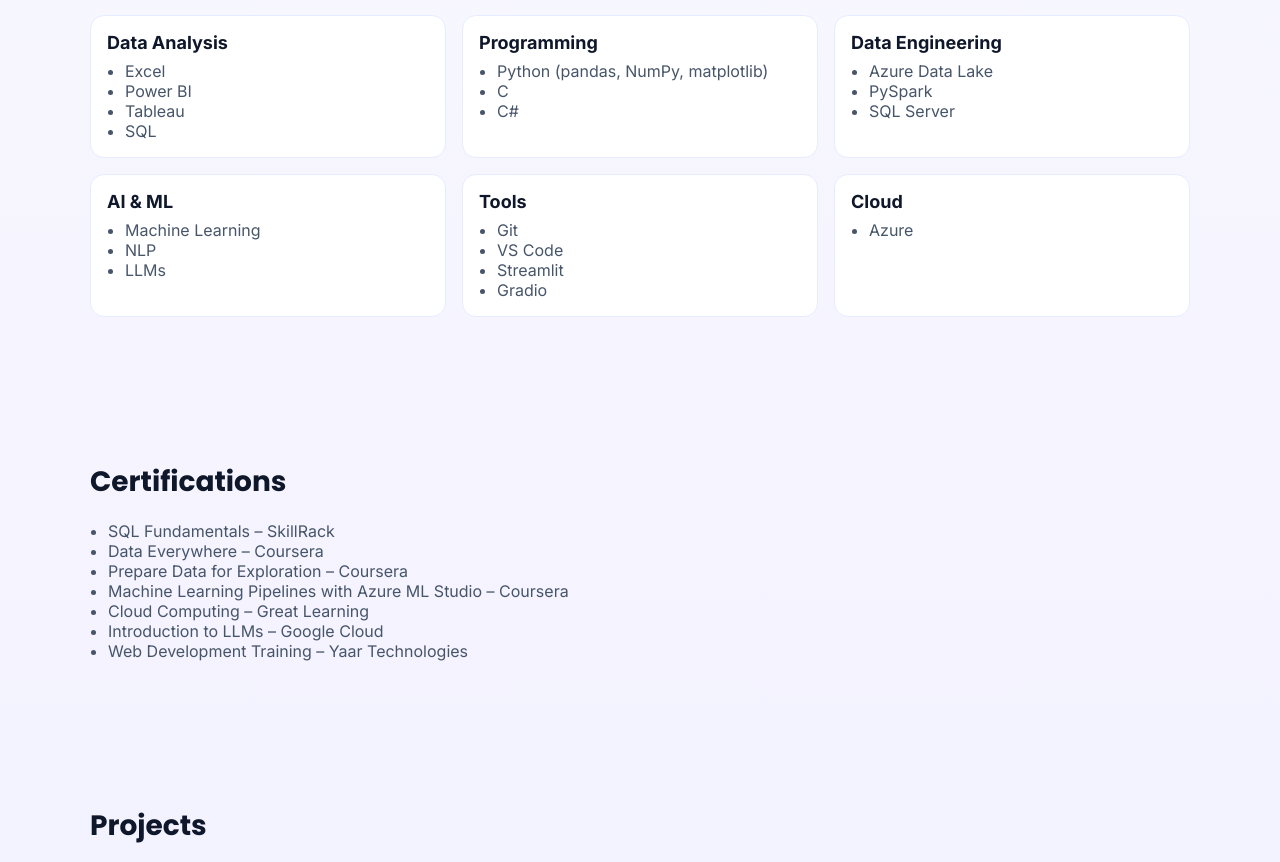
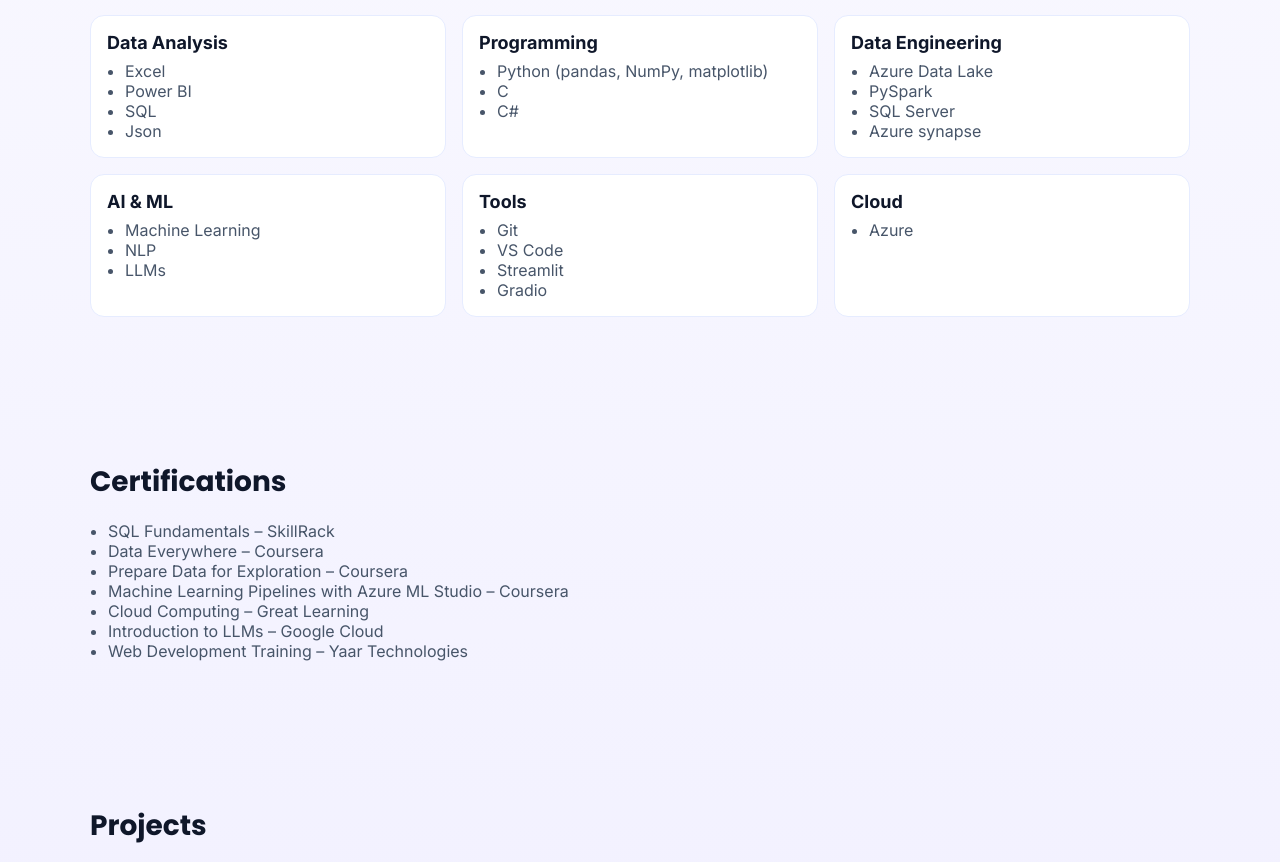
Before and after one commit to vaishnavi-vais/portfolio, a plain HTML site: page index.html in a window 1280 px wide. Shown: the part 1425-2287 px from the top of the page. Drawn offline with Linux system fonts and the light colour scheme.

Commit message:
Update skills list in index.html
Removed 'Tableau' from the Data Analysis skills list and added 'Json' and 'Azure synapse'.

```diff
--- a/index.html
+++ b/index.html
@@ -108,8 +108,8 @@
           <ul>
             <li>Excel</li>
             <li>Power BI</li>
-            <li>Tableau</li>
             <li>SQL</li>
+            <li>Json</li>
           </ul>
         </div>
         <div class="skill-card">
@@ -126,6 +126,8 @@
             <li>Azure Data Lake</li>
             <li>PySpark</li>
             <li>SQL Server</li>
+            <li>Azure synapse </li>
+
           </ul>
         </div>
         <div class="skill-card">
```
